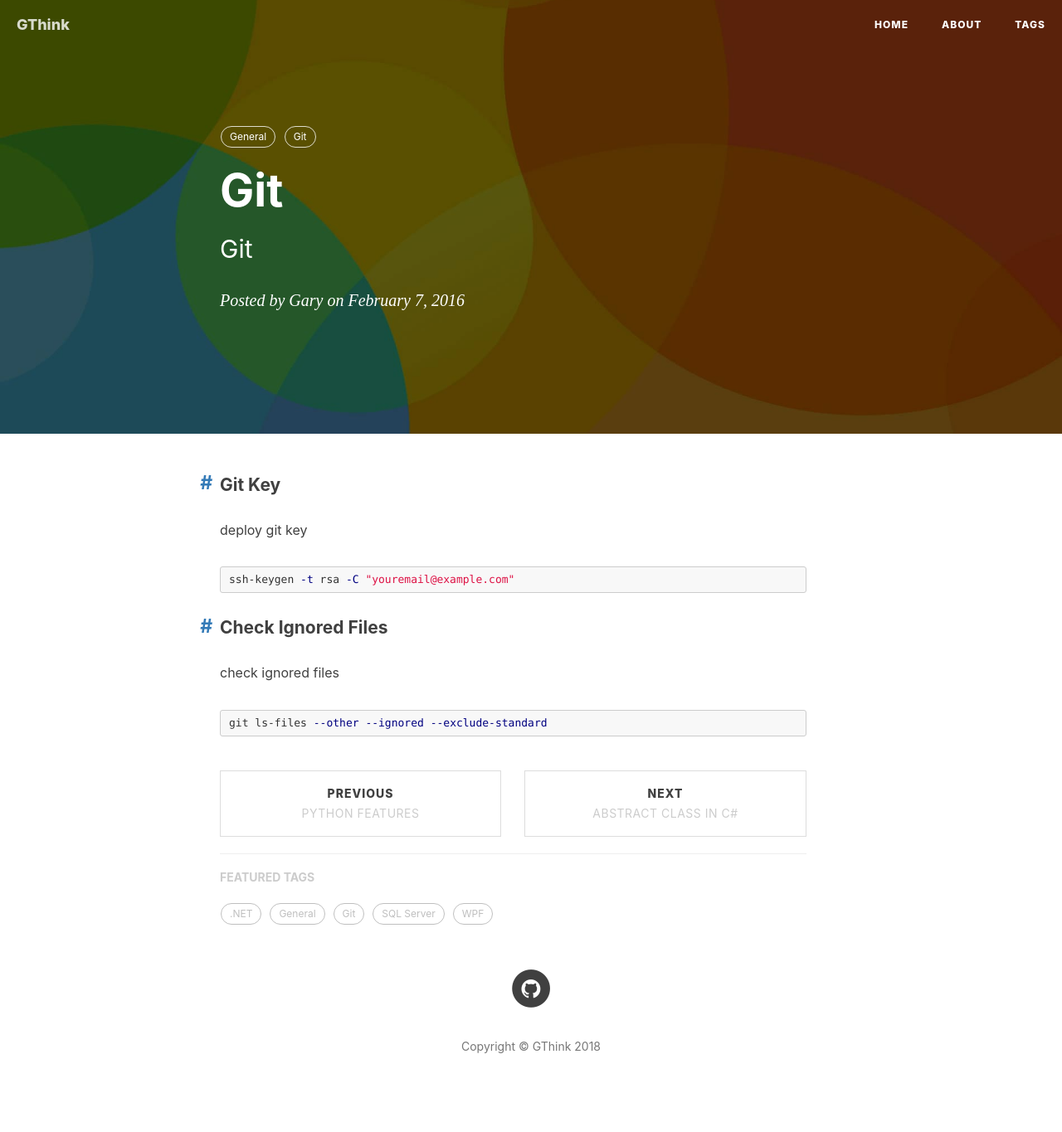
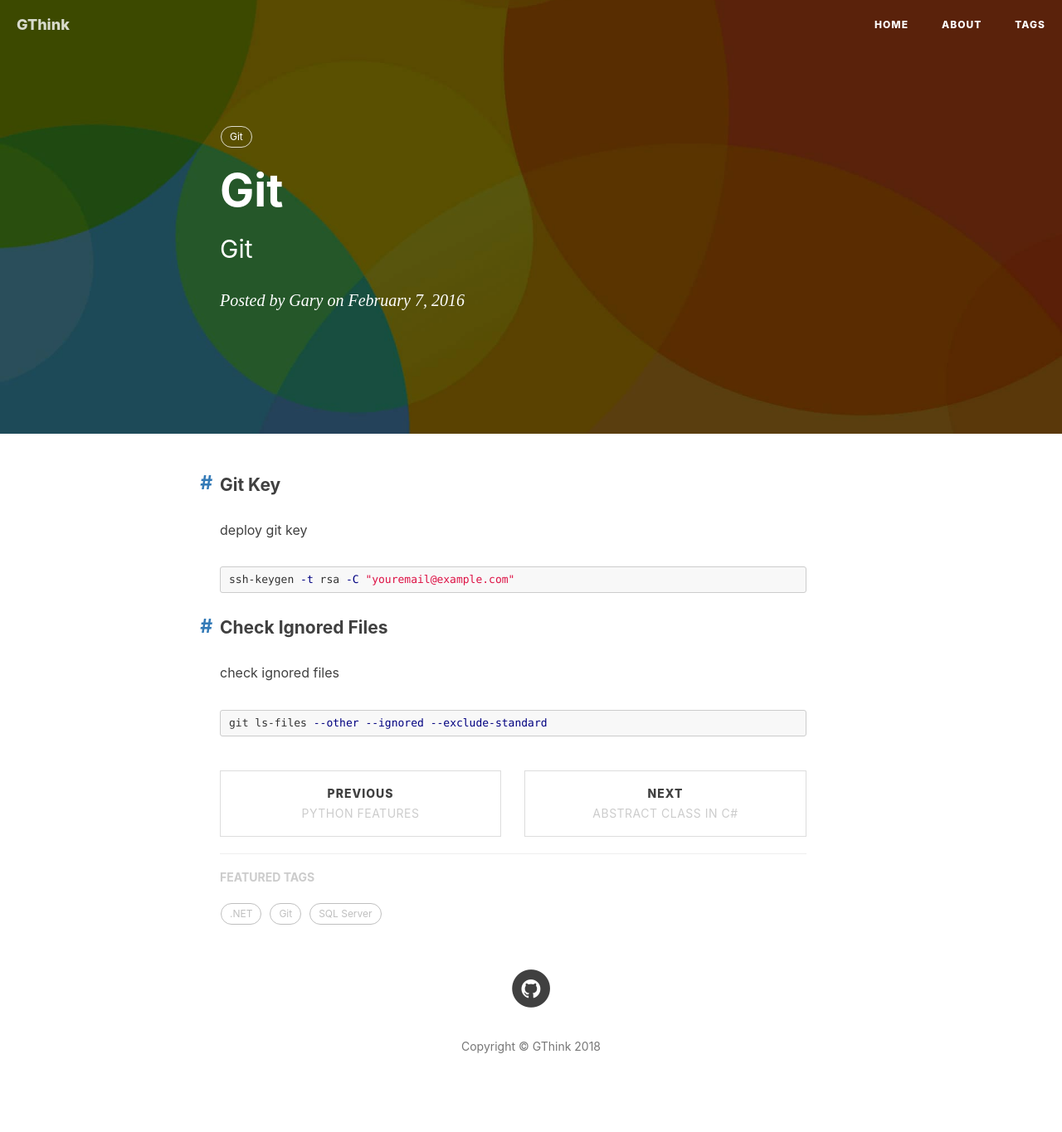
Before and after one commit to Icefoxes/Icefoxes.github.io, a Jekyll site: the page built from _posts/2016-02-07-Git.markdown, in a window 1280 px wide. Shown: the whole page at 83% size. Built offline with Jekyll 4.4.1, drawn with Linux system fonts in a browser that asks for light colours; comment, search, counter and statistics services are not loaded.

Commit message:
update tag

```diff
--- a/_posts/2016-02-07-Git.markdown
+++ b/_posts/2016-02-07-Git.markdown
@@ -10,7 +10,6 @@
 multilingual: false
 comments:     true
 tags:
-    - General
     - Git
 ---
 
--- a/_posts/2017-10-18-Select.markdown
+++ b/_posts/2017-10-18-Select.markdown
@@ -10,7 +10,7 @@
 multilingual: false
 comments:     true
 tags:
-    - CATIA
+    - OS
 ---
 
 #### Select
--- a/_posts/2018-01-05-CLI Example.markdown
+++ b/_posts/2018-01-05-CLI Example.markdown
@@ -10,7 +10,7 @@
 multilingual: false
 comments:     true
 tags:
-    - WPF
+    - .NET
 ---
 
 ### Convert a CLR string to char*
--- a/_posts/2018-01-05-Code Snippet.markdown
+++ b/_posts/2018-01-05-Code Snippet.markdown
@@ -11,6 +11,7 @@
 comments:     true
 tags:
     - WPF
+    - .NET
 ---
 
 ### VS Snippet
--- a/_posts/2018-02-18-.gitkeep.markdown
+++ b/_posts/2018-02-18-.gitkeep.markdown
@@ -10,7 +10,6 @@
 multilingual: false
 comments:     true
 tags:
-    - General
     - Git
 ---
 
```
